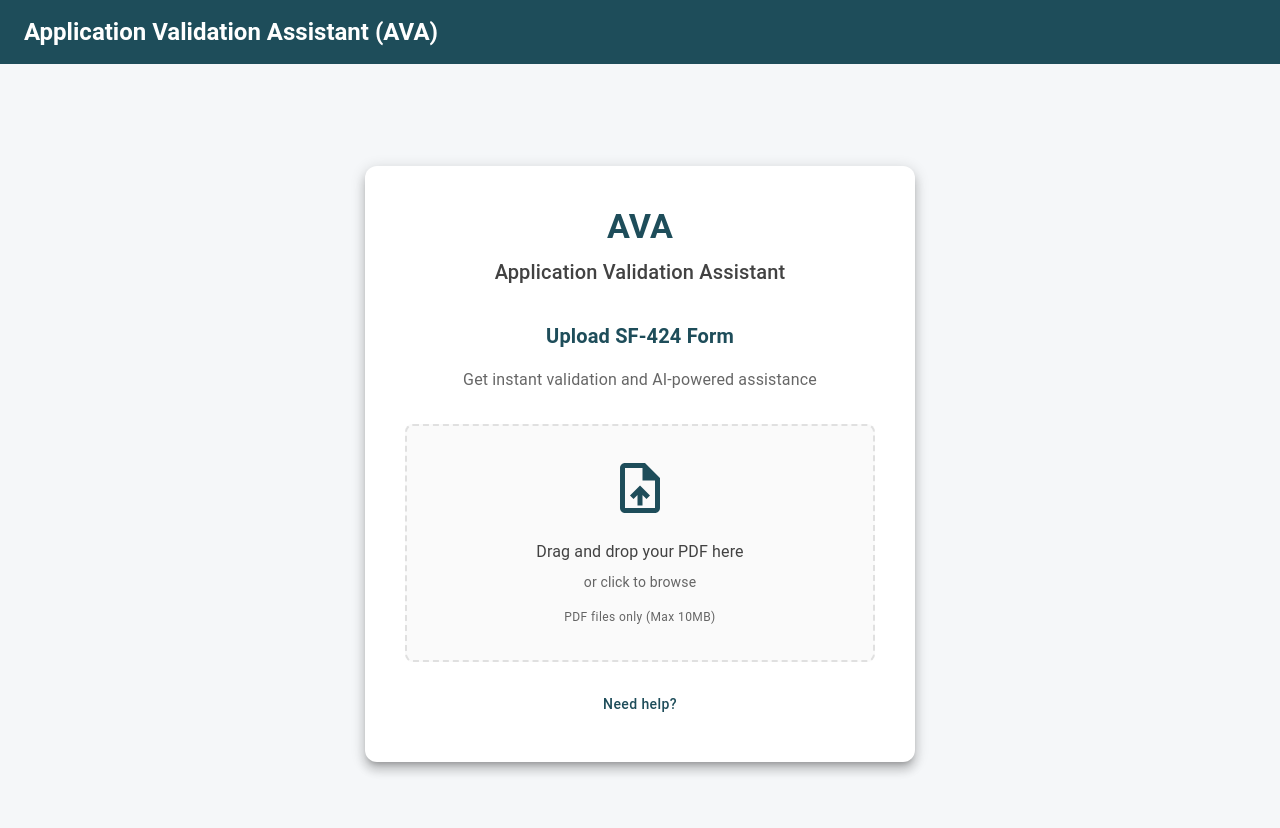
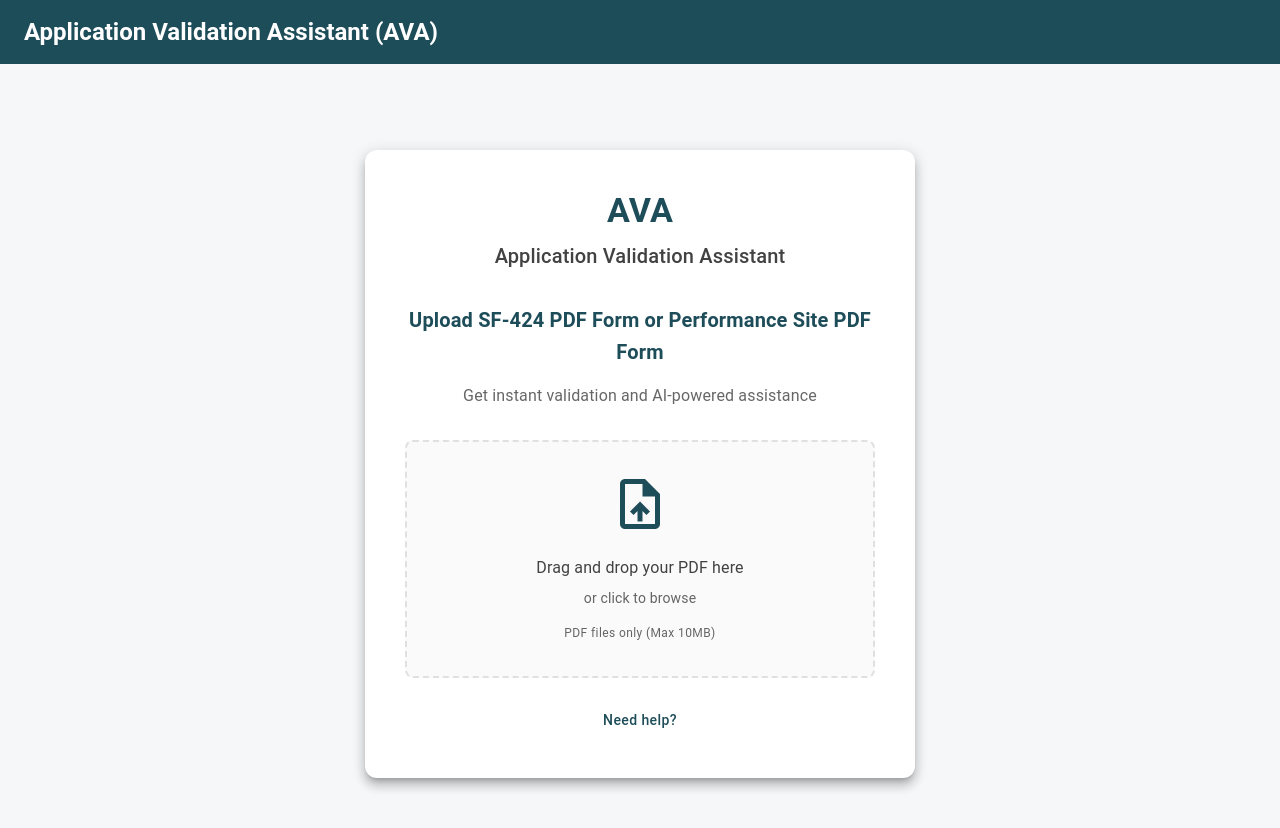
Before and after one commit to GL-reisys/HRSA-RPA-POC, a Next.js app in the folder RPA-POC-AVA-app/frontend/: page / in a window 1280 px wide. Shown: the top 828 px of the page. Built offline with nearby package versions, Linux system fonts and the light colour scheme.

Commit message:
Update form upload messaging to support multiple form types
- Change initial analysis message from "SF-424 form" to generic "PDF form"
- Update upload section title to explicitly mention both SF-424 and Performance Site forms
- Maintain consistent messaging across user-facing text and API requests

```diff
--- a/RPA-POC-AVA-app/frontend/app/components/AVAChatAssistant.js
+++ b/RPA-POC-AVA-app/frontend/app/components/AVAChatAssistant.js
@@ -94,7 +94,7 @@ export default function AVAChatAssistant() {
         body: JSON.stringify({
           file_id: uploadResult.file_id,
           file_name: uploadedFile.name,
-          message: 'Please analyze this SF-424 form.'
+          message: 'Please analyze this PDF form.'
         }),
       });
 
@@ -122,7 +122,7 @@ export default function AVAChatAssistant() {
       setChatHistory([
         {
           role: 'user',
-          content: 'Please analyze this SF-424 form.',
+          content: 'Please analyze this PDF form.',
           timestamp: new Date().toISOString()
         },
         {
@@ -240,7 +240,7 @@ export default function AVAChatAssistant() {
         ) : (
           <Box>
             <Typography variant="h6" sx={{ color: '#1e4d5a', fontWeight: 600, mb: 2 }}>
-              Upload SF-424 Form
+              Upload SF-424 PDF Form or Performance Site PDF Form
             </Typography>
             <Typography variant="body1" color="text.secondary" sx={{ mb: 4 }}>
               Get instant validation and AI-powered assistance
```
